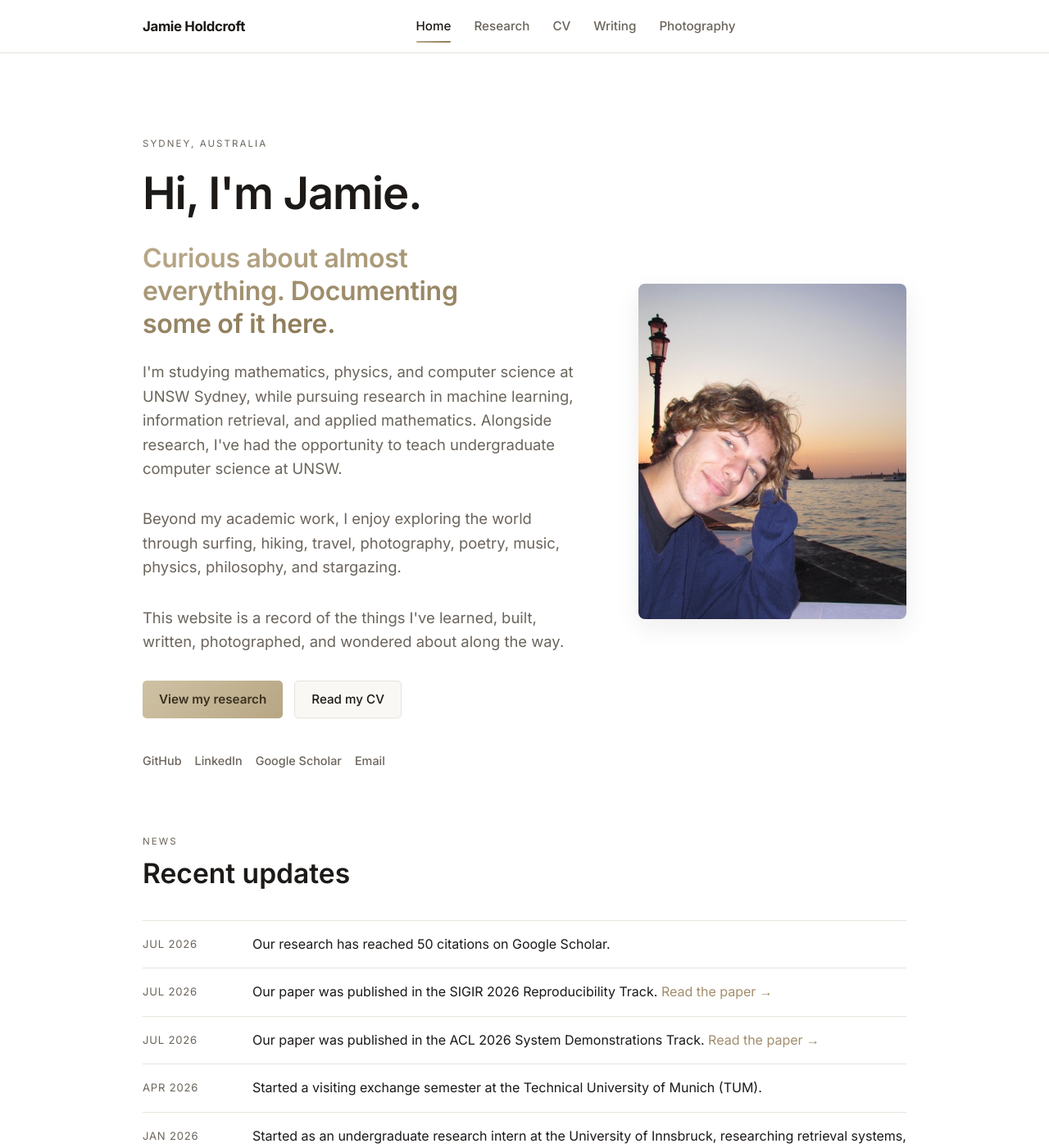
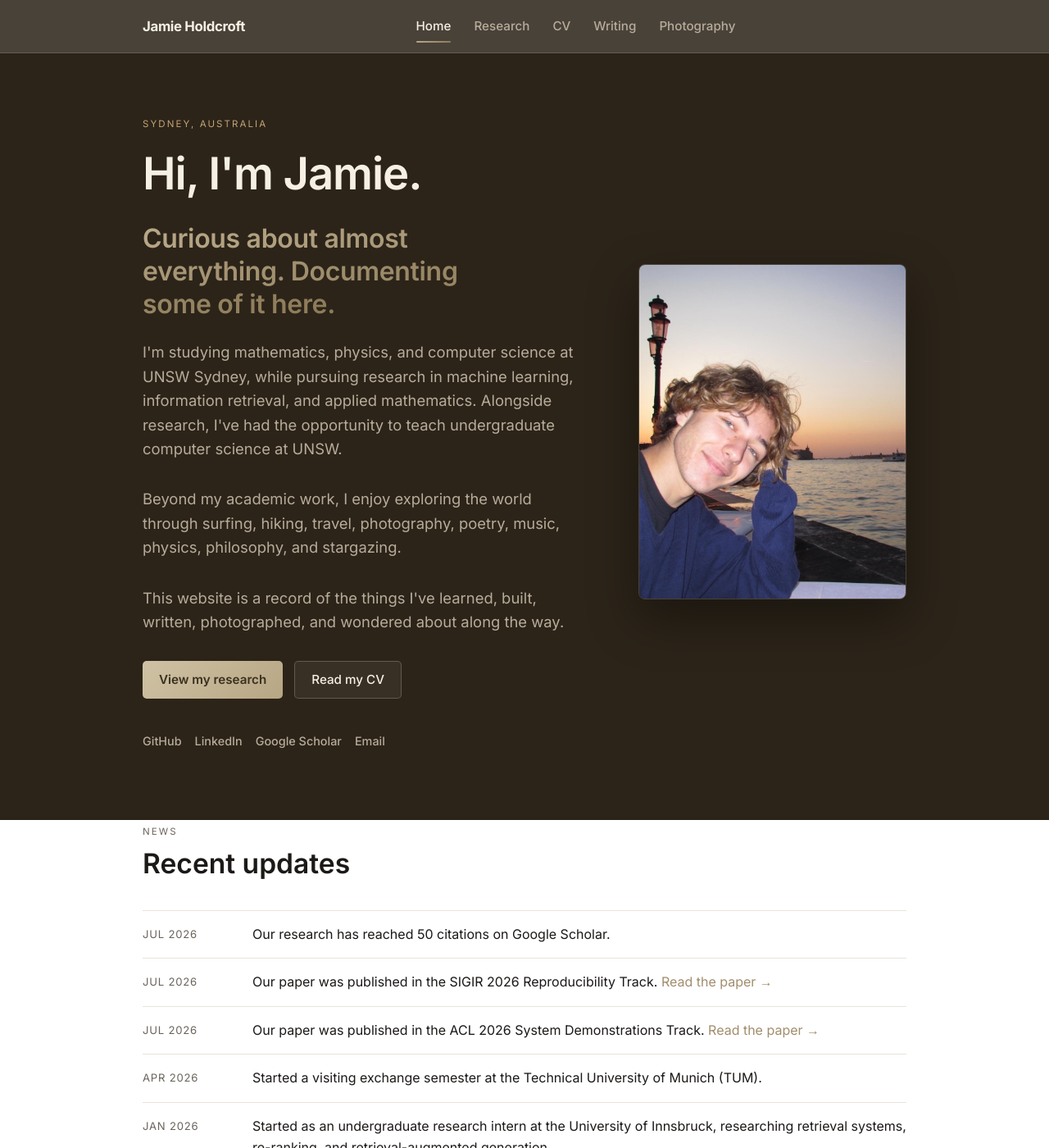
Before and after one commit to JamieHoldcroft/jamieholdcroft.github.io, a Jekyll site: the page built from index.html, in a window 1280 px wide and 1400 px high. Shown: the whole window at 82% size. Built offline with Jekyll 4.4.1, drawn with Linux system fonts in a browser that asks for light colours.

Commit message:
Wow pass: brown nav bar sitewide + brown homepage hero masthead

```diff
--- a/css/style.css
+++ b/css/style.css
@@ -95,15 +95,23 @@ p { color: var(--text-muted); margin: 0 0 1em; }
   padding: 0 32px;
 }
 
-/* ---------- Header / Nav ---------- */
+/* ---------- Header / Nav ----------
+   Brown nav bar site-wide — bookends with the brown footer. Local var
+   overrides recolor the logo, links, and mobile dropdown for the dark bar. */
 .site-header {
   position: sticky;
   top: 0;
   z-index: 50;
+  --bg: var(--block-bg);
+  --text: var(--block-fg);
+  --text-muted: var(--block-muted);
+  --border: rgba(245, 239, 228, 0.16);
   backdrop-filter: blur(10px);
-  background: color-mix(in srgb, var(--bg) 80%, transparent);
+  background: color-mix(in srgb, var(--block-bg) 86%, transparent);
   border-bottom: 1px solid var(--border);
 }
+.logo:hover { color: var(--block-accent); }
+.main-nav a.active { color: var(--block-fg); }
 
 .header-inner {
   display: flex;
@@ -195,6 +203,23 @@ p { color: var(--text-muted); margin: 0 0 1em; }
 .hero {
   padding: 96px 0 72px;
   position: relative;
+}
+
+/* Homepage hero on the warm brown block — flows from the brown nav bar
+   into one dramatic masthead. Local vars recolor buttons/links/text. */
+.home-hero {
+  background: var(--block-bg);
+  color: var(--block-fg);
+  --text: var(--block-fg);
+  --text-muted: var(--block-muted);
+  --border: rgba(245, 239, 228, 0.22);
+  --bg-alt: rgba(245, 239, 228, 0.06);
+  padding: 72px 0 84px;
+}
+.home-hero .eyebrow { color: var(--block-accent); }
+.home-hero .hero-photo img {
+  box-shadow: 0 24px 60px rgba(0, 0, 0, 0.4);
+  border: 1px solid rgba(245, 239, 228, 0.14);
 }
 
 /* Two-column hero: intro text + profile photo on the right */
--- a/index.html
+++ b/index.html
@@ -3,7 +3,7 @@ layout: default
 title: "Jamie Holdcroft"
 description: "I'm Jamie Holdcroft, a maths & computer science student at UNSW Sydney. This site is a little about me: my research, writing, and photography."
 ---
-<section class="hero">
+<section class="hero home-hero">
   <div class="container hero-grid">
     <div class="hero-text">
       <span class="eyebrow">Sydney, Australia</span>
```
